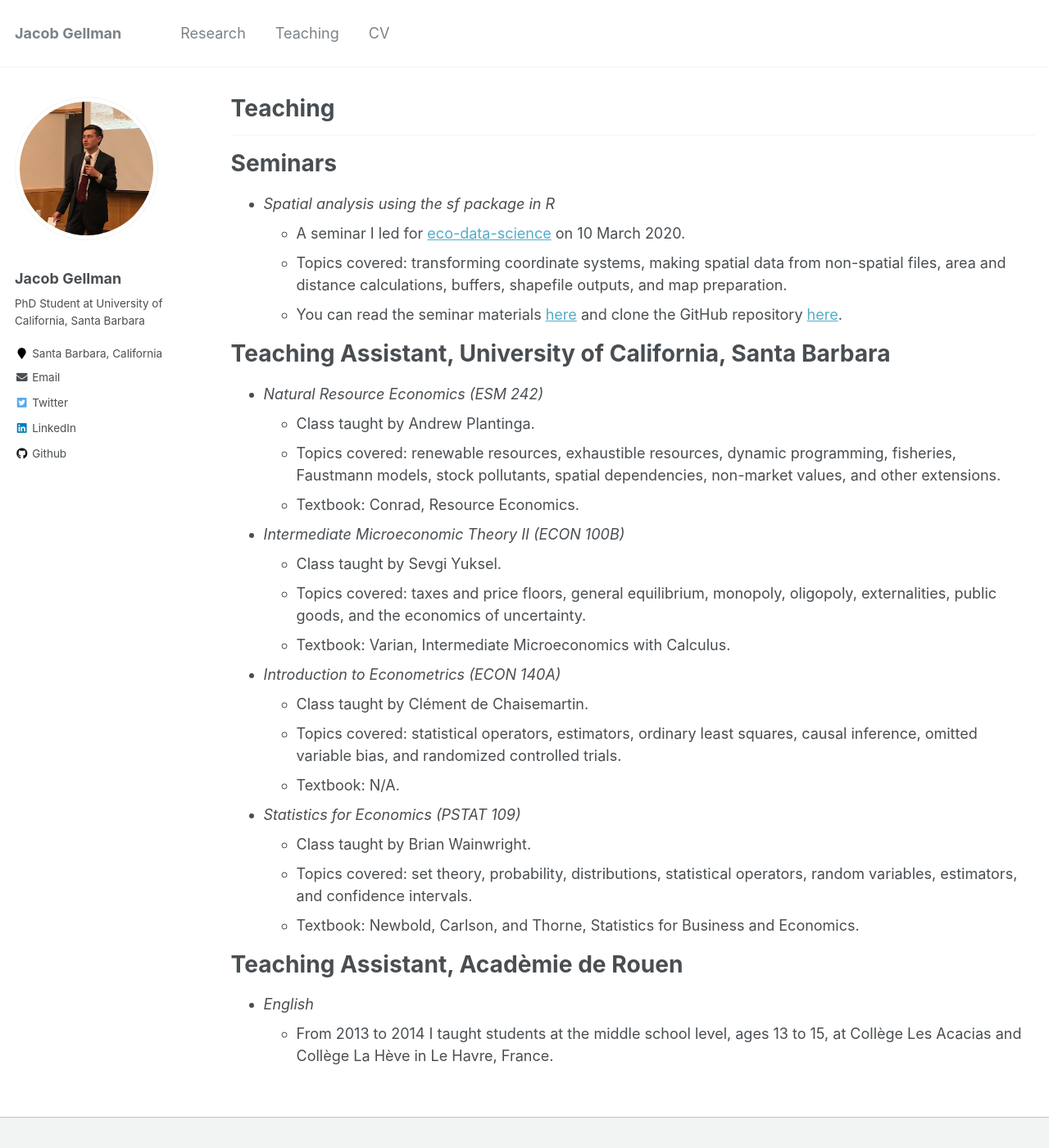
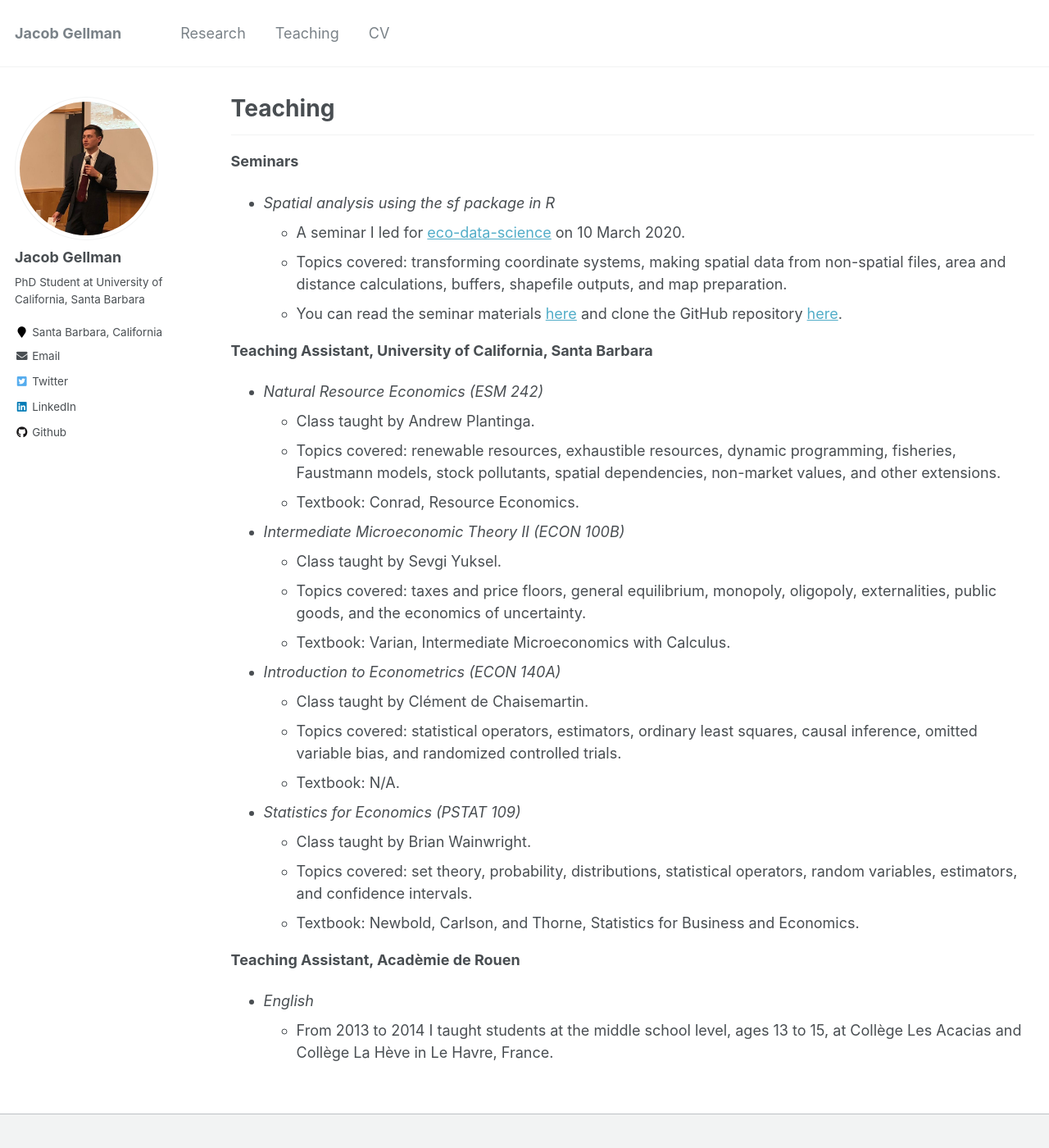
Before and after one commit to jacobgellman/jacobgellman.github.io, a Jekyll site: the page built from _pages/teaching.md, in a window 1280 px wide and 1400 px high. Shown: the whole window at 82% size. Built offline with Jekyll 4.4.1, drawn with Linux system fonts in a browser that asks for light colours.

Commit message:
Page updates

```diff
--- a/_pages/teaching.md
+++ b/_pages/teaching.md
@@ -9,15 +9,13 @@ author_profile: true
 
 ------
 
-Seminars
-======
+**Seminars**
 * *Spatial analysis using the sf package in R*
   * A seminar I led for [eco-data-science](https://eco-data-science.github.io/) on 10 March 2020.
   * Topics covered: transforming coordinate systems, making spatial data from non-spatial files, area and distance calculations, buffers, shapefile outputs, and map preparation.
   * You can read the seminar materials [here](https://jacobgellman.github.io/files/eco-data-sci-sf.html) and clone the GitHub repository [here](https://github.com/jacobgellman/eco-data-sci-sf).
 
-Teaching Assistant, University of California, Santa Barbara
-======
+**Teaching Assistant, University of California, Santa Barbara**
 * *Natural Resource Economics (ESM 242)*
   * Class taught by Andrew Plantinga.
   * Topics covered: renewable resources, exhaustible resources, dynamic programming, fisheries, Faustmann models, stock pollutants, spatial dependencies, non-market values, and other extensions.
@@ -38,7 +36,6 @@ Teaching Assistant, University of California, Santa Barbara
   * Topics covered: set theory, probability, distributions, statistical operators, random variables, estimators, and confidence intervals.
   * Textbook: Newbold, Carlson, and Thorne, Statistics for Business and Economics.
 
-Teaching Assistant, Acadèmie de Rouen
-======
+**Teaching Assistant, Acadèmie de Rouen**
 * *English*
   * From 2013 to 2014 I taught students at the middle school level, ages 13 to 15, at Collège Les Acacias and Collège La Hève in Le Havre, France.
--- a/_sass/_sidebar.scss
+++ b/_sass/_sidebar.scss
@@ -106,6 +106,19 @@
     padding-left: 0;
     padding-right: 0;
   }
+}
+
+.author__name {
+  margin: 0;
+
+  @include breakpoint($large) {
+    margin-top: 10px;
+    margin-bottom: 10px;
+  }
+}
+.sidebar .author__name {
+  font-family: $sans-serif;
+  font-size: $type-size-5;
 }
 
 .author__bio {
```
Also changed, not shown: _pages/portfolio.html (deleted, +0 -13 lines), _pages/research.md (+2 -4 lines).
